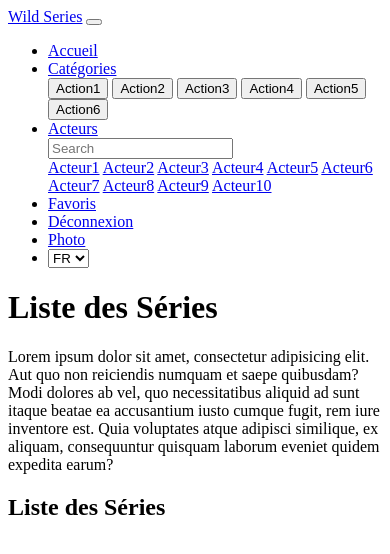
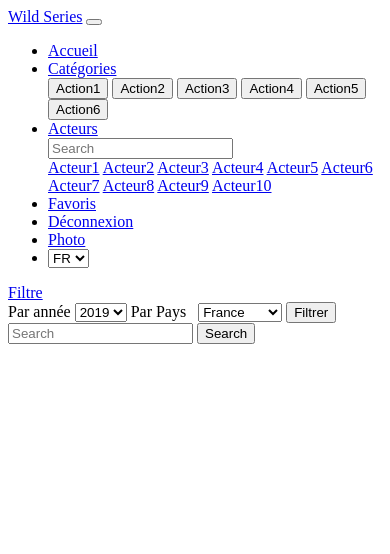
Before and after one commit to jam777/PHP_PROJET_4_Series, a Symfony app: template templates/wild/index.html.twig in a window 390 px wide. Shown: the top 554 px of the page. Run offline with Twig, Linux system fonts and the light colour scheme; the template is opened without the code that fills it, so the values that code supplies are empty; some libraries are stand-ins or nearby versions.

Commit message:
Menu recherche et filtre terminé et responsive

```diff
--- a/templates/base.html.twig
+++ b/templates/base.html.twig
@@ -14,7 +14,7 @@
             {% include 'navbar.html.twig' %}
         </header>
 
-        <div class="container-fluid">
+        <div class="container-fluid m-0">
             {% block body %}{% endblock %}
         </div>
 
--- a/templates/navbar.html.twig
+++ b/templates/navbar.html.twig
@@ -53,14 +53,12 @@
             <!-- Langue -->
             <li class="nav-item d-flex">
                 <form class="form-lang m-auto" action="">
-
                     <select class="form-control" id="langage">
                           <option>FR</option>
                           <option>EN</option>
                           <option>SP</option>
                           <option>IT</option>
                         </select>
-
                 </form>
             </li>
         </ul>
--- a/templates/wild/index.html.twig
+++ b/templates/wild/index.html.twig
@@ -1,11 +1,77 @@
 {% extends 'base.html.twig' %} {% block title %}Accueil{% endblock %} {% block stylesheets %} {{ parent() }} {{ encore_entry_link_tags('wild_index') }} {% endblock %} {% block body %}
-<div class="search">
+
+<!-- Contenu du site -->
+<div class="content">
+
+    <!-- Recherche et Filtre -->
+    <section class="search">
+
+        <!-- Search -->
+        <div class="search_filtre row ">
+
+            <!-- Filtre -->
+            <div class="dropdown show ">
+                <a class="btn btn-primary dropdown-toggle" href="#" role="button" id="dropdownMenuLink" data-toggle="dropdown" aria-haspopup="true" aria-expanded="false">
+                    Filtre
+                </a>
+
+                <div class="dropdown-menu" aria-labelledby="dropdownMenuLink">
+                    <form action="" class="form_filtre">
+
+                        <!-- Filtre par Année -->
+                        <label for="">Par année </label>
+                        <select name="" id="">
+                            <option value="">2019</option>
+                            <option value="">2018</option>
+                            <option value="">2017</option>
+                        </select>
+
+
+                        <!-- Filtre par Pays -->
+                        <label for="">Par Pays &nbsp</label>
+                        <select name="" id="">
+                            <option value="">France</option>
+                            <option value="">Angleterre</option>
+                            <option value="">Espagne</option>
+                        </select>
+
+                        <button class="btn btn-success">Filtrer</button>
+                    </form>
+                </div>
+            </div>
+
+            <!-- Search -->
+            <form action="" class="form_search w-75 px-0">
+                <input type="search" placeholder="Search" class="form-control w-50 d-inline-block">
+                <button class="btn btn-danger">Search</button>
+            </form>
+        </div>
+        <!-- Fin search -->
+    </section>
+
+    <!-- Titre -->
+    <section class="titre">
+
+
+    </section>
+
+    <!-- Listes des séries -->
+    <section class="series">
+
+    </section>
+
+    <!-- Pagination -->
+    <section class="pagination">
+
+    </section>
+
+    <!-- Footer -->
+    <footer>
+
+    </footer>
 
 </div>
 
-<h1 class="mt-5">Liste des Séries </h1>
-<p>Lorem ipsum dolor sit amet, consectetur adipisicing elit. Aut quo non reiciendis numquam et saepe quibusdam? Modi dolores ab vel, quo necessitatibus aliquid ad sunt itaque beatae ea accusantium iusto cumque fugit, rem iure inventore est. Quia voluptates
-    atque adipisci similique, ex aliquam, consequuntur quisquam laborum eveniet quidem expedita earum?</p>
-<h2 class="mt-5">Liste des Séries </h2>
+<div class="search">
 
-{% endblock %}
+    {% endblock %}
```
Also changed, not shown: assets/css/wild_scss/wild_index.scss (+30 -0 lines).
